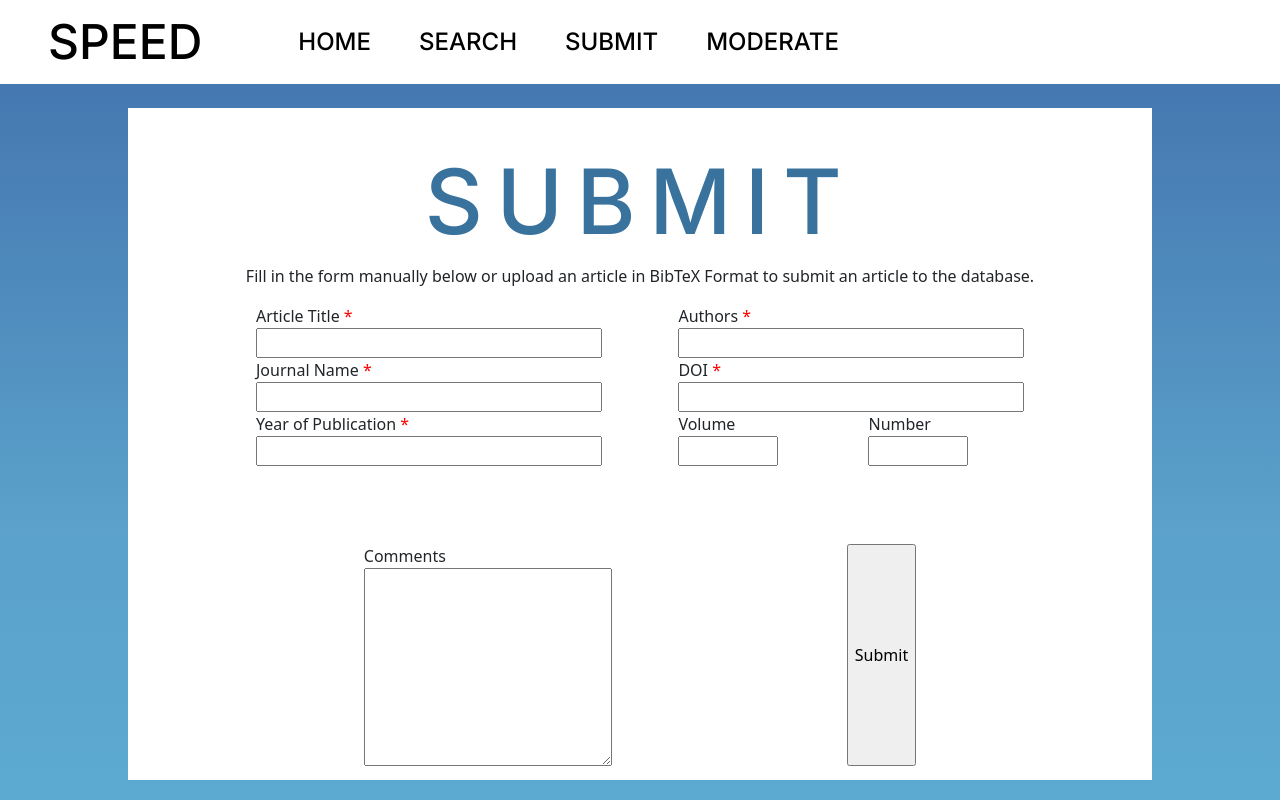
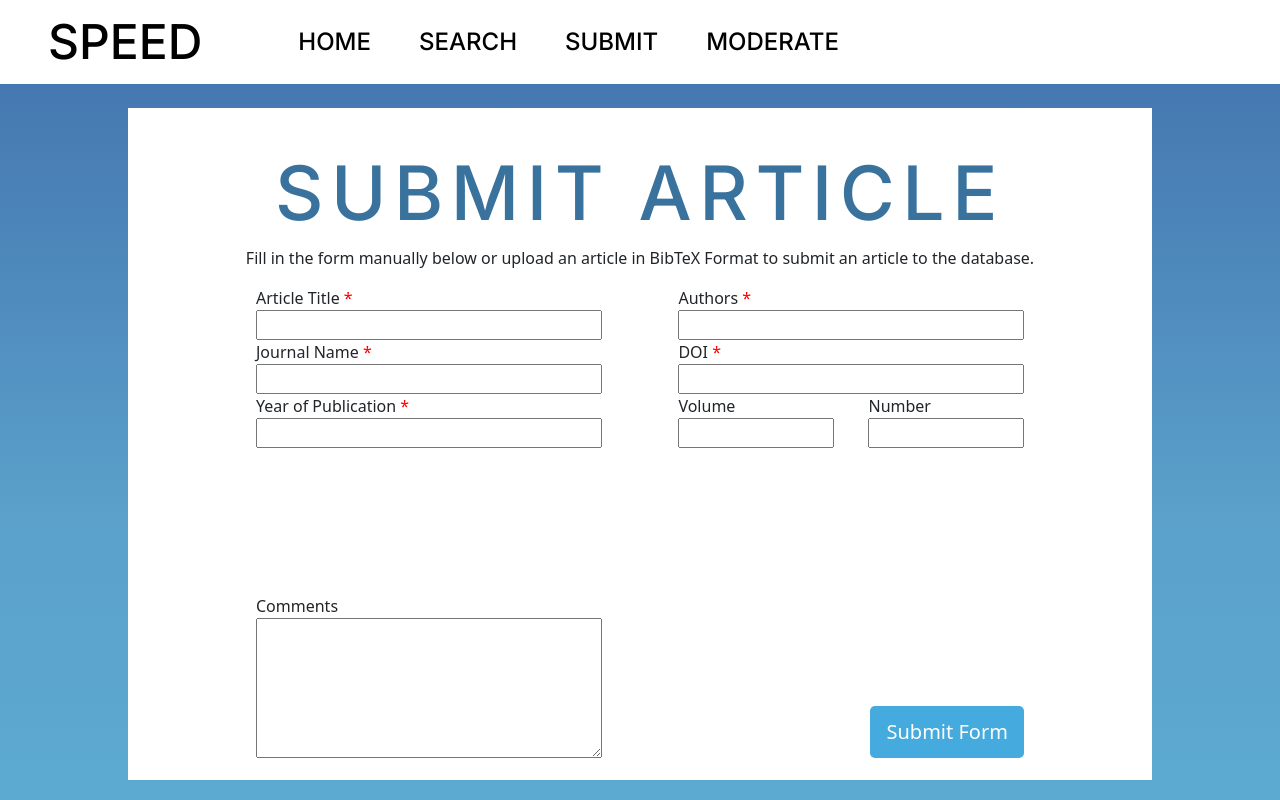
Before and after one commit to CISE-2023/SPEED-App, a Next.js app in the folder frontend/: page /submit in a window 1280 px wide. Built offline with nearby package versions, Linux system fonts and the light colour scheme.

Commit message:
style: Added new bold Inter fonts and styled more of the submit page

```diff
--- a/frontend/src/app/layout.tsx
+++ b/frontend/src/app/layout.tsx
@@ -3,8 +3,6 @@ import type { Metadata } from 'next'
 import { Inter } from 'next/font/google'
 import PopulatedNavBar from '@/components/PopulatedNavBar';
 import 'bootstrap/dist/css/bootstrap.min.css';
-import './styles/globals.scss';
-
 
 const inter = Inter({ subsets: ['latin'] })
 
--- a/frontend/src/app/search/page.tsx
+++ b/frontend/src/app/search/page.tsx
@@ -4,6 +4,7 @@ import { useState } from "react";
 import Dropdown from "react-bootstrap/Dropdown";
 import style from "../styles/Search.module.css";
 //import Button from "../../components/Button";
+import "../styles/globals.scss";
 
 export default function SearchPage() {
   const [seSelection, setSESelection] = useState("");
@@ -77,7 +78,7 @@ export default function SearchPage() {
             </div>
           </div>
           <input
-            className={style.submit}
+            className="submit"
             type="submit"
             value="Search Article"
           />
--- a/frontend/src/app/styles/Submit.module.css
+++ b/frontend/src/app/styles/Submit.module.css
@@ -1,7 +1,7 @@
 .wrapper{
     display: flex;
     width: 60vw;
-    height: 30vh;
+    height: 25vh;
     justify-content: space-between;
 }
 
@@ -15,3 +15,21 @@
     display: flex;
     justify-content: space-between;
 }
+
+.submit{
+    width: 15vw;
+    height: 7.5vh;
+    font-size: 20px;
+}
+
+.textArea{
+    height: 17.5vh;
+}
+
+.endWrapper{
+    display: flex;
+    width: 60vw;
+    height: 55%;
+    justify-content: space-between;
+    align-items: flex-end;
+}
--- a/frontend/src/app/styles/globals.scss
+++ b/frontend/src/app/styles/globals.scss
@@ -2,6 +2,14 @@
     font-family: "Inter";
     src: local("inter-regular"),
     url("./fonts/Inter-Regular.ttf") format("truetype");
+    font-style: normal;
+  }
+
+  @font-face {
+    font-family: "Inter";
+    src: local("inter-medium"),
+    url("./fonts/Inter-Medium.ttf") format("truetype");
+    font-weight:500;
   }
 
 .app {
@@ -32,11 +40,11 @@
 
 .heading {
     font-family: 'Inter';
-    font-style: normal;
-    font-size: 90px;
+    font-size: 75px;
     margin-top: 5vh;
     color: #38729D;
-    letter-spacing: 0.15em;
+    letter-spacing: 0.1em;
+    font-weight: 500;
 
 }
 
@@ -75,8 +83,18 @@
     padding-right: 60px;
 }
 
-.halfSize {
-    width: 100px;
+.submit{
+    width: 12vw;
+    height: 6.5vh;
+    background: #45AADD;
+    border: 0px solid #45AADD;
+    border-radius: 5px;
+    color: white;
+    font-size: 20px;
+    }
+
+.submit:hover{
+    background: #4592dd;
 }
 
 textarea {
--- a/frontend/src/app/submit/page.tsx
+++ b/frontend/src/app/submit/page.tsx
@@ -17,7 +17,7 @@ export default function SubmitPage() {
   return (
     <div className="page">
       <div className="pageContents">
-        <h1 className="heading">SUBMIT</h1>
+        <h1 className="heading">SUBMIT ARTICLE</h1>
         <p>
           Fill in the form manually below or upload an article in BibTeX Format
           to submit an article to the database.
@@ -107,7 +107,6 @@ export default function SubmitPage() {
                     Number
                   </label>
                   <input
-                    className="halfSize"
                     type="number"
                     id="number"
                     onChange={(e) => {
@@ -118,11 +117,12 @@ export default function SubmitPage() {
               </div>
             </div>
           </div>
-          <div className={style.rowWrapper}>
+          <div className={style.endWrapper}>
             <div className={style.columnWrapper}>
               <label htmlFor="comments">Comments</label>
               <textarea
                 rows={8}
+                className={style.textArea}
                 cols={50}
                 id="comments"
                 onChange={(e) => {
@@ -130,7 +130,7 @@ export default function SubmitPage() {
                 }}
               />
             </div>
-            <input type="submit" />
+            <input className="submit" type="submit" value="Submit Form" />
           </div>
         </form>
       </div>
```
Also changed, not shown: frontend/src/app/styles/Search.module.css (+0 -15 lines), frontend/src/app/styles/fonts/Inter-Medium.ttf (added), frontend/src/app/styles/fonts/Inter-SemiBold.ttf (added).
